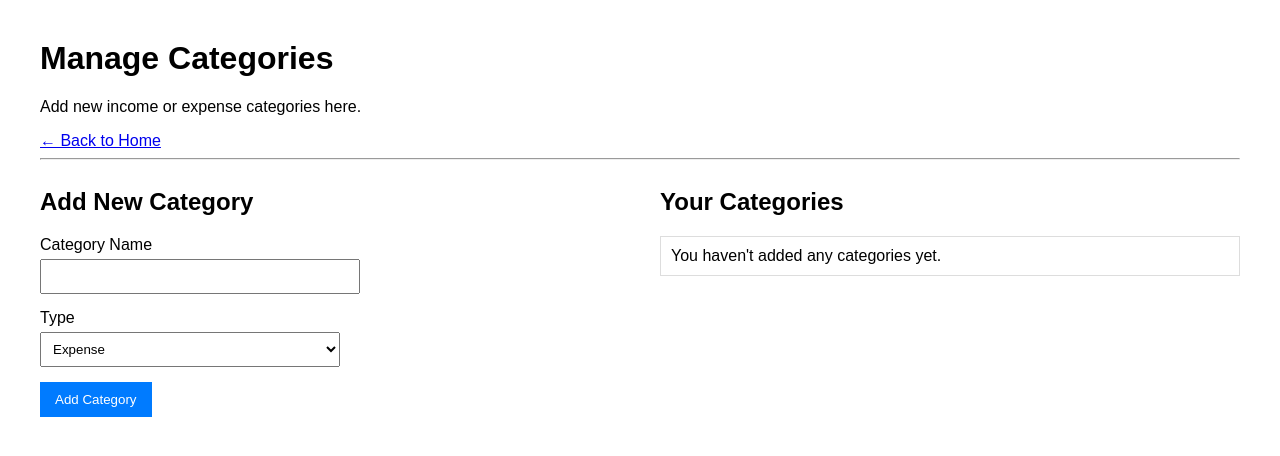
After one commit to bkochman5/budget_tracker, a Flask app: page /categories in a window 1280 px wide. The commit adds this page. Shown: the top 456 px of the page. Run offline with Flask 3, Linux system fonts and the light colour scheme; the visitor is signed in with stand-in values (Sample User, id 1); data that the repository does not hold is empty; parts of the project's set-up code (start-up, migrations or seed data) failed here and were passed over.

Commit message:
Implement Manage Categories

```diff
--- a/app.py
+++ b/app.py
@@ -144,6 +144,45 @@ def home():
     # For now, it just returns a simple string.
     return render_template('index.html')
 
+# NEW CATEGORIES ROUTE
+
+@app.route('/categories', methods=['GET', 'POST'])
+@login_required  # This is the decorator to protect the route
+def categories():
+    if request.method == 'POST':
+        # --- This is the POST logic (form submitted) ---
+
+        # 1. Get data from the form
+        name = request.form['name']
+        type = request.form['type']
+
+        # 2. Check if this category already exists for this user
+        existing_category = Category.query.filter_by(user_id=current_user.id, name=name).first()
+
+        if existing_category:
+            flash('This category name already exists.', 'danger')
+        else:
+            # 3. Create a new Category object
+            new_category = Category(
+                name=name,
+                type=type,
+                user_id=current_user.id  # Link the category to the logged-in user
+            )
+
+            # 4. Add to database
+            db.session.add(new_category)
+            db.session.commit()
+            flash('Category added successfully!', 'success')
+
+        # 5. Redirect back to this same page (to clear the form)
+        return redirect(url_for('categories'))
+
+    # --- This is the GET logic (page loaded) ---
+    # 1. Fetch all categories that belong to the current logged-in user
+    user_categories = Category.query.filter_by(user_id=current_user.id).all()
+
+    # 2. Render the HTML, passing in the list of categories
+    return render_template('categories.html', categories=user_categories)
 
 @app.route('/register', methods=['GET', 'POST'])
 def register():
--- /dev/null
+++ b/templates/categories.html
@@ -0,0 +1,59 @@
+<!DOCTYPE html>
+<html lang="en">
+<head>
+    <meta charset="UTF-8">
+    <meta name="viewport" content="width=device-width, initial-scale=1.0">
+    <title>Manage Categories - Budget Tracker</title>
+    <style>
+        body { font-family: Arial, sans-serif; margin: 40px; }
+        .container { display: flex; gap: 40px; }
+        .form-section, .list-section { flex: 1; }
+        .form-group { margin-bottom: 15px; }
+        label { display: block; margin-bottom: 5px; }
+        input, select { width: 100%; max-width: 300px; padding: 8px; }
+        button { padding: 10px 15px; background-color: #007bff; color: white; border: none; cursor: pointer; }
+        ul { list-style: none; padding: 0; }
+        li { background: #fff; border: 1px solid #ddd; padding: 10px; margin-bottom: 5px; }
+    </style>
+</head>
+<body>
+
+    <h1>Manage Categories</h1>
+    <p>Add new income or expense categories here.</p>
+    <a href="{{ url_for('home') }}">&larr; Back to Home</a>
+    <hr>
+
+    <div class="container">
+        <div class="form-section">
+            <h2>Add New Category</h2>
+            <form action="" method="POST">
+                <div class="form-group">
+                    <label for="name">Category Name</label>
+                    <input type="text" id="name" name="name" required>
+                </div>
+                <div class="form-group">
+                    <label for="type">Type</label>
+                    <select id="type" name="type" required>
+                        <option value="Expense">Expense</option>
+                        <option value="Income">Income</option>
+                    </select>
+                </div>
+                <button type="submit">Add Category</button>
+            </form>
+        </div>
+
+        <div class="list-section">
+            <h2>Your Categories</h2>
+
+            <ul>
+                {% for category in categories %}
+                    <li>{{ category.name }} ({{ category.type }})</li>
+                {% else %}
+                    <li>You haven't added any categories yet.</li>
+                {% endfor %}
+            </ul>
+        </div>
+    </div>
+
+</body>
+</html>
--- a/templates/index.html
+++ b/templates/index.html
@@ -22,6 +22,9 @@
     {% if current_user.is_authenticated %}
 
         <h3>Hello, {{ current_user.username }}!</h3>
+
+        <a href="{{ url_for('categories') }}">Manage Categories</a> |
+
         <a href="{{ url_for('logout') }}">Logout</a>
 
     {% else %}
```
